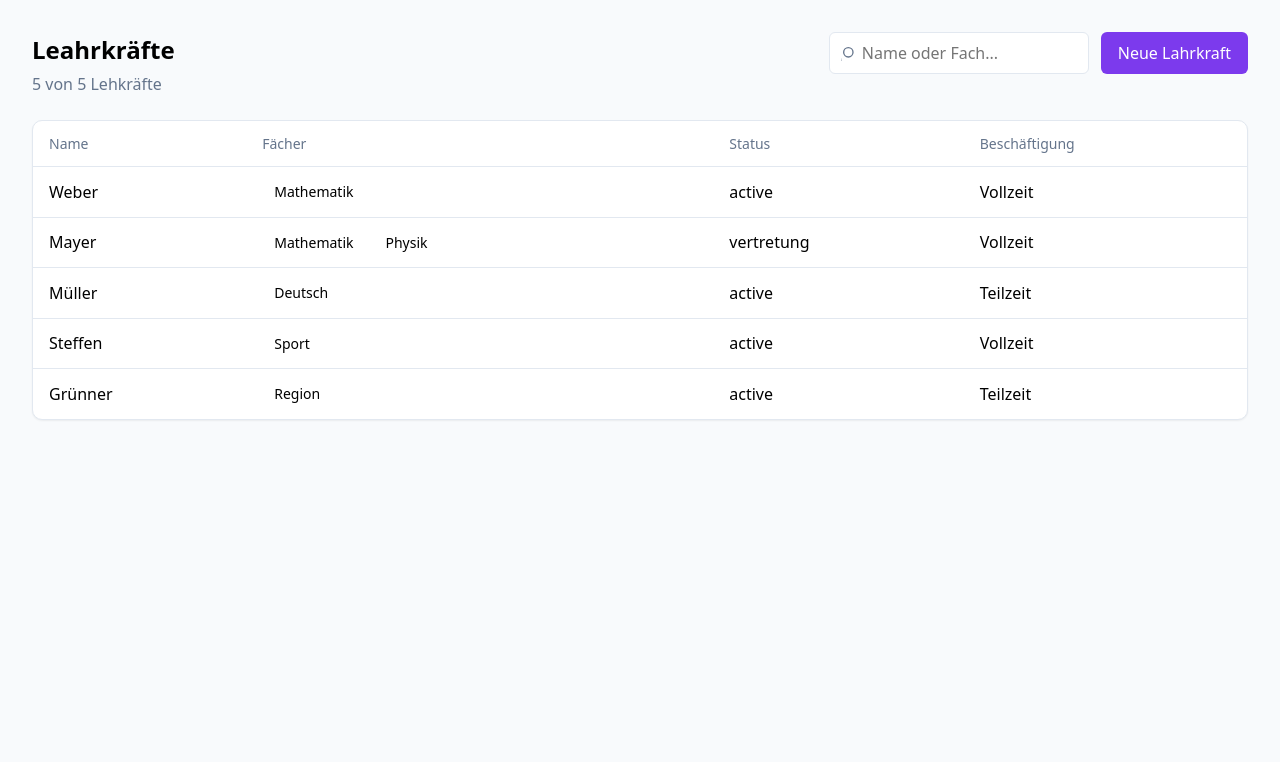
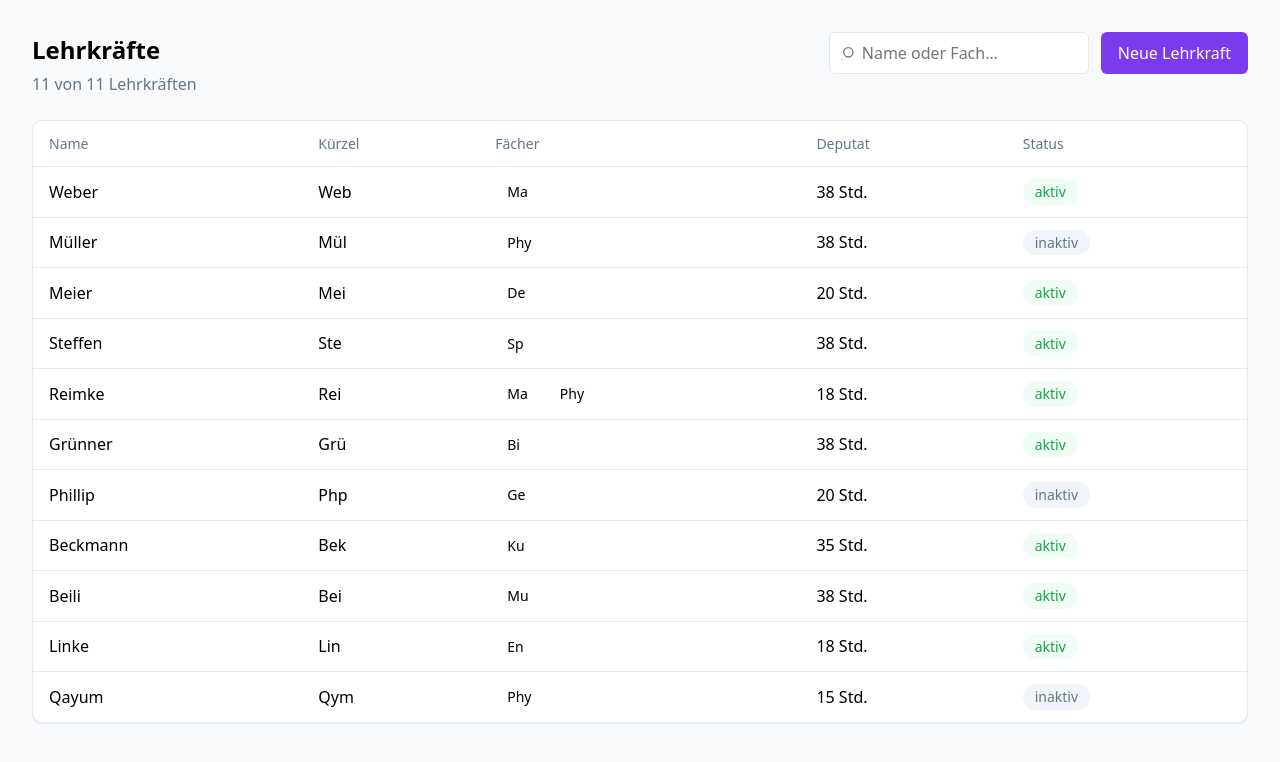
Before and after one commit to RezaGit-hub/Stundenplan-Projekt, a React (Vite) app in the folder web/: page / in a window 1280 px wide. Shown: the top 762 px of the page. Built offline with nearby package versions, Linux system fonts and the light colour scheme.

Commit message:
feat(web): demo Data Loading

```diff
--- a/web/src/app/App.tsx
+++ b/web/src/app/App.tsx
@@ -1,67 +1,102 @@
-import { Card } from "@/components/ui/Card";
-import { Badge } from "@/components/ui/Badge";
-import { useSearch } from "@/hooks/useSearch";
-import { DataTable, type Column } from "@/components/ui/DataTable";
-import { Button } from "@/components/ui/Button";
-import { PageHeader } from "@/components/ui/PageHeader";
-import { SearchInput } from "@/components/ui/SearchInput";
+import { Badge } from '@/components/ui/Badge';
+import { Button } from '@/components/ui/Button';
+import { Card } from '@/components/ui/Card';
+import { DataTable, type Column } from '@/components/ui/DataTable';
+import { PageHeader } from '@/components/ui/PageHeader';
+import { SearchInput } from '@/components/ui/SearchInput';
+import { getSubjects } from '@/features/subjects/subjectService';
+import { getTeachers } from '@/features/teachers/teacherService';
+import type { Teacher } from '@/features/teachers/types';
+import { useAsync } from '@/hooks/useAsync';
+import { useSearch } from '@/hooks/useSearch';
 
-type Teacher = {
-  id: string;
-  name: string;
-  subjects: string[];
-  status: 'active' | 'vertretung';
-  employment: 'Vollzeit' |'Teilzeit';
-};
+export default function App() {
+  // >> Zwei unabhängige Ladevorgänge. Jeder hat seinen eigenen State.
+  const teachersState = useAsync(getTeachers);
+  const subjectsState = useAsync(getSubjects);
 
-const teachers: Teacher[] = [
-  {id: '1', name: 'Weber', subjects: ['Mathematik'], status: 'active', employment: 'Vollzeit'},
-  {id: '1', name: 'Mayer', subjects: ['Mathematik', 'Physik'], status: 'vertretung', employment: 'Vollzeit'},
-  {id: '1', name: 'Müller', subjects: ['Deutsch'], status: 'active', employment: 'Teilzeit'},
-  {id: '1', name: 'Steffen', subjects: ['Sport'], status: 'active', employment: 'Vollzeit'},
-  {id: '1', name: 'Grünner', subjects: ['Region'], status: 'active', employment: 'Teilzeit'},
-];
+  // >> "data" ist null, solange geladen wird. Hooks dürfen nicht bedingt aufgerufen
+  // >> werden (kein "if" davor), deshalb geben wir eine leere Liste als Ersatz weiter.
+  const teachers = teachersState.data ?? [];
+  const subjects = subjectsState.data ?? [];
 
-const getTeacherSearchText = (teacher: Teacher) =>
-  [teacher.name, ...teacher.subjects].join(' ');
+  // >> Die Fachnamen stehen nur im Subject-Objekt, nicht in der Lehrkraft (die hat nur IDs).
+  // >> Wir bauen daraus eine Nachschlagetabelle: ID → Fach. Das ist schneller als bei
+  // >> jeder Zelle die ganze Liste mit .find() zu durchsuchen.
+  const subjectById = new Map(subjects.map((subject) => [subject.id, subject]));
 
+  // >> Die Suchfunktion löst die IDs in Fachnamen auf, damit man auch nach "Mathe" suchen kann.
+  const getSearchText = (teacher: Teacher) =>
+    [
+      teacher.name,
+      teacher.abbreviation,
+      ...teacher.subjectIds.map((id) => subjectById.get(id)?.name ?? ''),
+    ].join(' ');
 
-const Columns: Column<Teacher>[] = [
-  {key: 'name', header: 'Name', render: (teacher) => teacher.name},
+  const { query, setQuery, results } = useSearch(teachers, getSearchText);
+
+  // >> Die Spalten stehen in der Komponente, weil "render" auf subjectById zugreift,
+  // >> und das gibt es erst hier.
+  const columns: Column<Teacher>[] = [
+    { key: 'name', header: 'Name', render: (teacher) => teacher.name },
+    { key: 'abbreviation', header: 'Kürzel', render: (teacher) => teacher.abbreviation },
     {
-    key: 'subjects', header: ' Fächer', render: (teacher) => (
-      <div style={{display: 'flex', gap: 'var(--space-2'}}>
-        {teacher.subjects.map((subject) => (
-          <Badge key={subject} tone="primary">
-            {subject}
+      key: 'subjects',
+      header: 'Fächer',
+      render: (teacher) => (
+        <div style={{ display: 'flex', gap: 'var(--space-2)' }}>
+          {teacher.subjectIds.map((id) => (
+            <Badge key={id} tone="primary">
+              {subjectById.get(id)?.abbreviation ?? '?'}
             </Badge>
           ))}
         </div>
       ),
     },
-  {key: 'status', header: 'Status', render: (teacher) => teacher.status },
-  {key: 'employment', header: 'Beschäftigung', render: (teacher) => teacher.employment}
-]
+    {
+      key: 'hours',
+      header: 'Deputat',
+      render: (teacher) => `${teacher.weeklyHours} Std.`,
+    },
+    {
+      key: 'status',
+      header: 'Status',
+      render: (teacher) => (
+        <Badge tone={teacher.isActive ? 'success' : 'neutral'}>
+          {teacher.isActive ? 'aktiv' : 'inaktiv'}
+        </Badge>
+      ),
+    },
+  ];
 
-
-export default function App(){
-  const {query, setQuery, results} = useSearch(teachers, getTeacherSearchText);
-
-  return(
-    <div style={{padding: 'var(--space-8)'}}>
+  return (
+    <div style={{ padding: 'var(--space-8)' }}>
       <PageHeader
-        title="Leahrkräfte"
-        description={`${results.length} von ${teachers.length} Lehkräfte `}
+        title="Lehrkräfte"
+        description={`${results.length} von ${teachers.length} Lehrkräften`}
         actions={
           <>
-            <SearchInput value={query} onChange={setQuery} placeholder="Name oder Fach..."/>
-            <Button>Neue Lahrkraft</Button>
+            <SearchInput value={query} onChange={setQuery} placeholder="Name oder Fach…" />
+            <Button>Neue Lehrkraft</Button>
           </>
         }
       />
+
+      {/* >> Drei Zustände, die jede Datenseite braucht: Fehler, Laden, Daten. */}
+      {teachersState.error && (
+        <p>
+          Fehler: {teachersState.error.message}{' '}
+          <Button size="sm" variant="secondary" onClick={teachersState.reload}>
+            Erneut versuchen
+          </Button>
+        </p>
+      )}
+      {teachersState.isLoading && <p>Lade…</p>}
+      {teachersState.data && (
         <Card padded={false}>
-        <DataTable columns={Columns} rows={results} getRowKey={(teacher) => teacher.id}/>
+          <DataTable columns={columns} rows={results} getRowKey={(teacher) => teacher.id} />
         </Card>
+      )}
     </div>
-  )
+  );
 }
--- /dev/null
+++ b/web/src/features/subjects/subjectService.ts
@@ -0,0 +1,13 @@
+import { subjects } from '@/mocks/subjects';
+import { delay } from '@/utils/delay';
+import type { Subject } from './types';
+
+export async function getSubjects(): Promise<Subject[]> {
+  /*durch async , wird von Funktion immer eine Promise zurückgegben
+Promise sagt, dass immer eine Liste von Fächer dahin kommen */
+  await delay; /* await pausiert erstmal bis wann Versprechen volständig sein */
+
+  return structuredClone(
+    subjects,
+  ); /*structuredClone liefert eine Kopie von Mock Daten, so das Orginal Mock-Daten nie Kapuut wird */
+}
--- /dev/null
+++ b/web/src/features/subjects/types.ts
@@ -0,0 +1,6 @@
+export interface Subject {
+  id: string;
+  name: string;
+  abbreviation: string;
+}
+/* ein Fach besthet auf eine ID, Name und Kürzel*/
--- /dev/null
+++ b/web/src/features/teachers/teacherService.ts
@@ -0,0 +1,9 @@
+import type { Teacher } from './types';
+import { teachers } from '@/mocks/teachers';
+import { delay } from '@/utils/delay';
+
+export async function getTeachers(): Promise<Teacher[]> {
+  await delay;
+
+  return structuredClone(teachers);
+}
--- /dev/null
+++ b/web/src/features/teachers/types.ts
@@ -0,0 +1,14 @@
+export type Employment = 'full-time' | 'part-time';
+
+export interface Teacher {
+  id: string;
+  name: string;
+  abbreviation: string;
+  employment: Employment;
+
+  weeklyHours: number;
+
+  subjectIds: string[];
+
+  isActive: boolean;
+}
--- /dev/null
+++ b/web/src/hooks/useAsync.ts
@@ -0,0 +1,53 @@
+import { useState, useEffect, useCallback } from 'react';
+
+interface AsyncState<T> {
+  data: T | null;
+  error: Error | null;
+  isLoading: boolean;
+}
+
+export function useAsync<T>(load: () => Promise<T>) {
+  /*load holt die Daten. immer dieselbe Funktion sein, z.b getTeacher */
+  const [state, setState] = useState<AsyncState<T>>({
+    data: null,
+    error: null,
+    isLoading: true,
+  });
+
+  const [attempt, setAttempt] =
+    useState(0); /* eine Zähler, dass es den Effekt bei neu Laden einlöst */
+
+  useEffect(() => {
+    let isCurrent = true; /* Merker , dass ide anfrage noch aktuell ist (AufräumFinktion unten) */
+    load()
+      .then((data) => {
+        if (isCurrent) setState({ data, error: null, isLoading: false });
+      })
+      .catch((error: unknown) => {
+        /*sicher wir ab, dass es eine echte Error mit Message geworfen sein */
+        if (isCurrent) {
+          setState({
+            data: null,
+            error: error instanceof Error ? error : new Error(String(error)),
+            isLoading: false,
+          });
+        }
+      });
+
+    return () => {
+      // >> Aufräumfunktion: React ruft sie auf, wenn die Komponente verschwindet oder der
+      // >> Effekt neu startet. Eine alte, langsame Antwort darf dann keinen State mehr
+      // >> überschreiben (sonst "gewinnt" eine veraltete Antwort, ein klassischer Fehler).
+      isCurrent = false;
+    };
+  }, [load, attempt]);
+
+  // >> useCallback hält die Funktion über alle Renderings stabil. Das ist wichtig, wenn
+  // >> eine Seite sie später als Abhängigkeit oder Prop weitergibt.
+  const reload = useCallback(() => {
+    setState((previos) => ({ ...previos, error: null, isLoading: true }));
+    setAttempt((count) => count + 1);
+  }, []);
+
+  return { ...state, reload };
+}
--- /dev/null
+++ b/web/src/mocks/subjects.ts
@@ -0,0 +1,13 @@
+import type { Subject } from '@/features/subjects/types';
+
+export const subjects: Subject[] = [
+  { id: '1', name: 'Mathematik', abbreviation: 'Ma' },
+  { id: '2', name: 'Physik', abbreviation: 'Phy' },
+  { id: '3', name: 'Sport', abbreviation: 'Sp' },
+  { id: '4', name: 'Biology', abbreviation: 'Bi' },
+  { id: '5', name: 'Deutsch', abbreviation: 'De' },
+  { id: '6', name: 'Geschichte', abbreviation: 'Ge' },
+  { id: '7', name: 'Kunst', abbreviation: 'Ku' },
+  { id: '8', name: 'Music', abbreviation: 'Mu' },
+  { id: '9', name: 'Englisch', abbreviation: 'En' },
+];
--- /dev/null
+++ b/web/src/mocks/teachers.ts
@@ -0,0 +1,103 @@
+import type { Teacher } from '@/features/teachers/types';
+
+export const teachers: Teacher[] = [
+  {
+    id: '1',
+    name: 'Weber',
+    abbreviation: 'Web',
+    employment: 'full-time',
+    weeklyHours: 38,
+    subjectIds: ['1'],
+    isActive: true,
+  },
+  {
+    id: '2',
+    name: 'Müller',
+    abbreviation: 'Mül',
+    employment: 'full-time',
+    weeklyHours: 38,
+    subjectIds: ['2'],
+    isActive: false,
+  },
+  {
+    id: '3',
+    name: 'Meier',
+    abbreviation: 'Mei',
+    employment: 'part-time',
+    weeklyHours: 20,
+    subjectIds: ['5'],
+    isActive: true,
+  },
+  {
+    id: '4',
+    name: 'Steffen',
+    abbreviation: 'Ste',
+    employment: 'full-time',
+    weeklyHours: 38,
+    subjectIds: ['3'],
+    isActive: true,
+  },
+  {
+    id: '5',
+    name: 'Reimke',
+    abbreviation: 'Rei',
+    employment: 'part-time',
+    weeklyHours: 18,
+    subjectIds: ['1', '2'],
+    isActive: true,
+  },
+  {
+    id: '6',
+    name: 'Grünner',
+    abbreviation: 'Grü',
+    employment: 'full-time',
+    weeklyHours: 38,
+    subjectIds: ['4'],
+    isActive: true,
+  },
+  {
+    id: '7',
+    name: 'Phillip',
+    abbreviation: 'Php',
+    employment: 'part-time',
+    weeklyHours: 20,
+    subjectIds: ['6'],
+    isActive: false,
+  },
+  {
+    id: '8',
+    name: 'Beckmann',
+    abbreviation: 'Bek',
+    employment: 'full-time',
+    weeklyHours: 35,
+    subjectIds: ['7'],
+    isActive: true,
+  },
+  {
+    id: '9',
+    name: 'Beili',
+    abbreviation: 'Bei',
+    employment: 'full-time',
+    weeklyHours: 38,
+    subjectIds: ['8'],
+    isActive: true,
+  },
+  {
+    id: '10',
+    name: 'Linke',
+    abbreviation: 'Lin',
+    employment: 'part-time',
+    weeklyHours: 18,
+    subjectIds: ['9'],
+    isActive: true,
+  },
+  {
+    id: '11',
+    name: 'Qayum',
+    abbreviation: 'Qym',
+    employment: 'part-time',
+    weeklyHours: 15,
+    subjectIds: ['2'],
+    isActive: false,
+  },
+];
--- /dev/null
+++ b/web/src/utils/delay.ts
@@ -0,0 +1,4 @@
+/*eine Wartezeite, damit Ladezustände sichtbar wird. promis ist ein versprechen auf ein Ergebnis später
+setTimeout ruft resolved nach miliseconden auf */
+
+export const delay = (ms = 400) => new Promise<void>((resolve) => setTimeout(resolve, ms));
```
Lines whose indentation alone changed are shown as unchanged.
